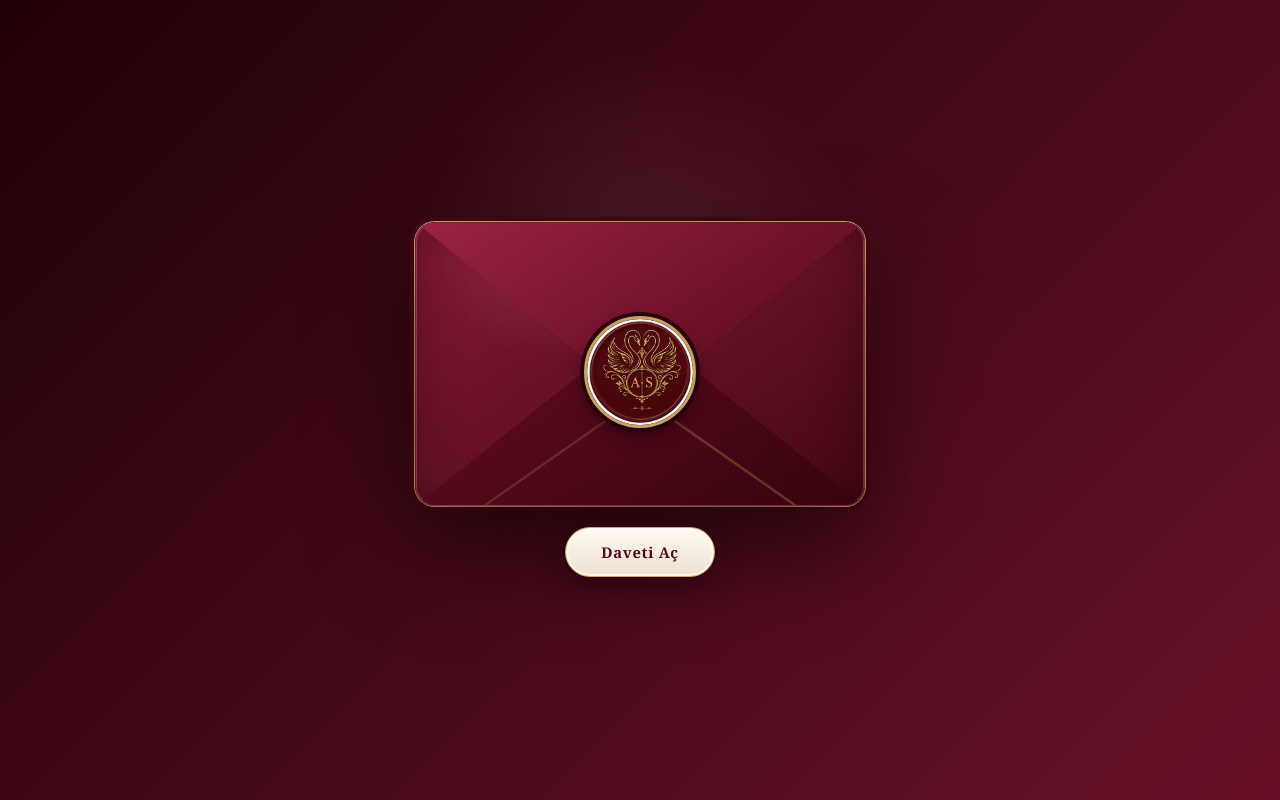
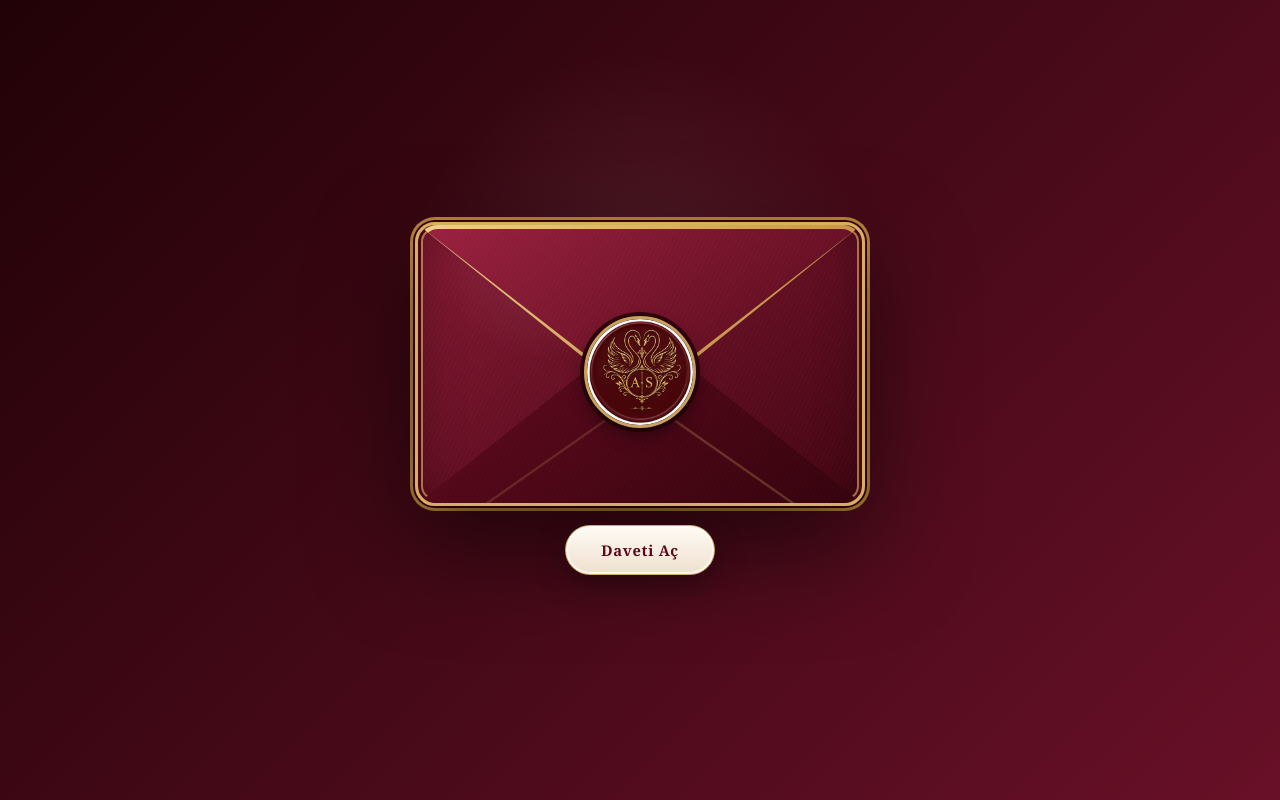
Before and after one commit to seleykurban-design/Seley-Aybuke, a plain HTML site: page index.html in a window 1280 px wide. Shown: the top 800 px of the page. Drawn offline with Linux system fonts and the light colour scheme.

Commit message:
Add files via upload

```diff
--- a/index.html
+++ b/index.html
@@ -17,10 +17,11 @@
     @keyframes fall{from{transform:translateY(-10vh) rotate(0deg)}to{transform:translateY(115vh) rotate(560deg)}}
     .opening{position:fixed;inset:0;z-index:50;display:grid;place-items:center;padding:24px 24px 96px;background:radial-gradient(circle at 50% 35%,rgba(255,255,255,.08),transparent 28%),linear-gradient(135deg,#210207,#681027);transition:opacity .9s ease,visibility .9s ease}
     .opening.hidden{opacity:0;visibility:hidden}
-    .envelope{width:min(88vw,450px);aspect-ratio:1.58/1;position:relative;border-radius:20px;overflow:visible;background:radial-gradient(circle at 28% 12%,rgba(255,255,255,.08),transparent 25%),repeating-linear-gradient(115deg,rgba(255,255,255,.018) 0 1px,transparent 1px 4px),linear-gradient(145deg,#851934,#430512);box-shadow:0 38px 100px rgba(0,0,0,.55),0 0 0 1px #d4ad67,0 0 0 5px #4a0614,inset 0 0 0 1px rgba(255,224,166,.2),inset 0 0 45px rgba(25,0,7,.4);border:1px solid rgba(255,255,255,.08);perspective:1000px}
+    .envelope{width:min(88vw,450px);aspect-ratio:1.58/1;position:relative;border-radius:20px;overflow:visible;background:radial-gradient(circle at 28% 12%,rgba(255,255,255,.08),transparent 25%),repeating-linear-gradient(115deg,rgba(255,255,255,.018) 0 1px,transparent 1px 4px),linear-gradient(145deg,#851934,#430512);border:3px solid #d6af62;box-shadow:0 38px 100px rgba(0,0,0,.55),0 0 0 2px #3b040f,0 0 0 5px #b9873d,inset 0 0 0 3px #4a0614,inset 0 0 0 5px rgba(222,181,101,.62),inset 0 0 45px rgba(25,0,7,.4);perspective:1000px}
     .envelope:before,.envelope:after{content:"";position:absolute;inset:auto 0 0 0;height:77%;border-radius:0 0 19px 19px;background:repeating-linear-gradient(115deg,rgba(255,255,255,.012) 0 1px,transparent 1px 4px),linear-gradient(145deg,#690b22,#35030d);clip-path:polygon(0 100%,50% 18%,100% 100%)}
     .envelope:after{background:linear-gradient(215deg,transparent 49.6%,rgba(205,164,91,.45) 50%,transparent 50.5%),linear-gradient(145deg,transparent 49.6%,rgba(205,164,91,.32) 50%,transparent 50.5%);opacity:.8}
-    .flap{position:absolute;inset:0 0 auto 0;height:64%;border-radius:19px 19px 0 0;background:repeating-linear-gradient(115deg,rgba(255,255,255,.018) 0 1px,transparent 1px 4px),linear-gradient(145deg,#9a2140,#500717);clip-path:polygon(0 0,100% 0,50% 100%);filter:drop-shadow(0 2px 0 rgba(210,169,96,.7));transform-origin:top;z-index:4;transition:transform 1.1s cubic-bezier(.2,.8,.2,1);backface-visibility:hidden}
+    .flap{position:absolute;inset:0 0 auto 0;height:64%;border-radius:19px 19px 0 0;background:linear-gradient(135deg,#f0d18b,#b77d2f);clip-path:polygon(0 0,100% 0,50% 100%);filter:drop-shadow(0 2px 1px rgba(33,0,8,.65));transform-origin:top;z-index:4;transition:transform 1.1s cubic-bezier(.2,.8,.2,1);backface-visibility:hidden}
+    .flap:before{content:"";position:absolute;inset:4px 5px 6px;border-radius:15px 15px 0 0;background:repeating-linear-gradient(115deg,rgba(255,255,255,.018) 0 1px,transparent 1px 4px),linear-gradient(145deg,#9a2140,#500717);clip-path:polygon(0 0,100% 0,50% 100%)}
     .seal{position:absolute;left:50%;top:53%;transform:translate(-50%,-50%);width:112px;height:112px;border-radius:50%;z-index:7;background:#5a0718;border:3px solid #c7a25d;box-shadow:0 8px 18px rgba(0,0,0,.42),0 0 0 4px #31030c;overflow:hidden;display:grid;place-items:center}
     .seal img{display:block;width:100%;height:100%;object-fit:cover;border-radius:50%}
     .open-btn{position:absolute;left:50%;bottom:-72px;transform:translateX(-50%);z-index:9;min-width:150px;border:1px solid #d0a75e;background:linear-gradient(180deg,#fffaf3,#eee0cf);color:var(--wine);padding:14px 28px;border-radius:999px;font-family:Georgia,"Times New Roman",serif;font-size:.92rem;font-weight:700;letter-spacing:.05em;cursor:pointer;box-shadow:0 10px 30px rgba(0,0,0,.35),inset 0 0 0 2px rgba(255,255,255,.7);transition:transform .25s ease,box-shadow .25s ease,opacity .25s ease}
@@ -75,7 +76,7 @@
     const opening=document.getElementById("opening"),site=document.getElementById("site"),openButton=document.getElementById("openInvitation"),shareButton=document.getElementById("share"),musicButton=document.getElementById("music");let audioContext,ambienceNodes=[],musicOn=false;
     function startAmbient(){if(musicOn)return;audioContext=audioContext||new(window.AudioContext||window.webkitAudioContext)();const master=audioContext.createGain();master.gain.value=.035;master.connect(audioContext.destination);[261.63,329.63,392].forEach((freq,i)=>{const osc=audioContext.createOscillator(),gain=audioContext.createGain();osc.type="sine";osc.frequency.value=freq;gain.gain.value=.08/(i+1);osc.connect(gain);gain.connect(master);osc.start();ambienceNodes.push(osc,gain)});musicOn=true;musicButton.textContent="♫"}
     function stopAmbient(){ambienceNodes.forEach(node=>{try{if(node.stop)node.stop()}catch(e){}try{node.disconnect()}catch(e){}});ambienceNodes=[];musicOn=false;musicButton.textContent="♪"}
-    openButton.addEventListener("click",()=>{opening.classList.add("opened");startAmbient();setTimeout(()=>{opening.classList.add("hidden");site.classList.add("visible")},900)});musicButton.addEventListener("click",()=>{musicOn?stopAmbient():startAmbient()});
+    openButton.addEventListener("click",()=>{opening.classList.add("opened");startAmbient();setTimeout(()=>{opening.classList.add("hidden");site.classList.add("visible")},650)});musicButton.addEventListener("click",()=>{musicOn?stopAmbient():startAmbient()});
     const target=new Date("2026-08-08T19:00:00+03:00").getTime();function updateCountdown(){const diff=target-Date.now();if(diff<=0){["days","hours","minutes","seconds"].forEach(id=>document.getElementById(id).textContent="0");return}document.getElementById("days").textContent=Math.floor(diff/86400000);document.getElementById("hours").textContent=Math.floor(diff%86400000/3600000);document.getElementById("minutes").textContent=Math.floor(diff%3600000/60000);document.getElementById("seconds").textContent=Math.floor(diff%60000/1000)}updateCountdown();setInterval(updateCountdown,1000);
     shareButton.addEventListener("click",async()=>{const data={title:"Seley & Aybüke Düğün Davetiyesi",text:"Bu anlamlı günümüzde sizleri de aramızda görmekten kıvanç duyarız.",url:window.location.href};try{if(navigator.share){await navigator.share(data)}else{await navigator.clipboard.writeText(window.location.href);shareButton.textContent="✓ Link Kopyalandı";setTimeout(()=>shareButton.textContent="💬 Paylaş",1800)}}catch(e){}});
   </script>
```
